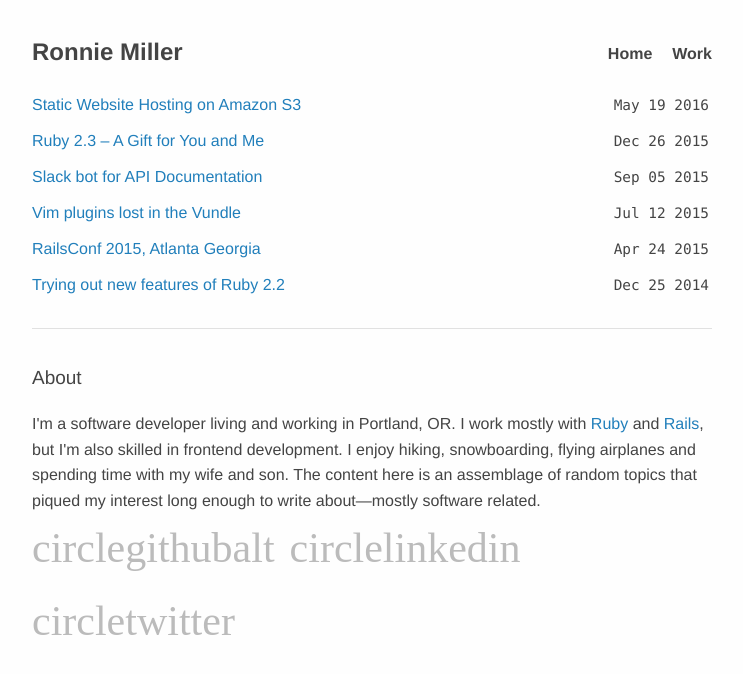
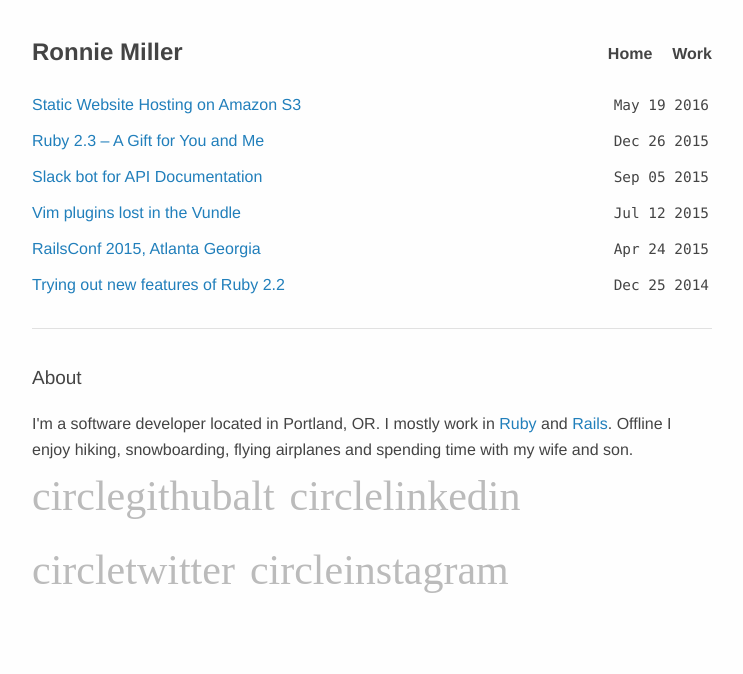
Before and after one commit to mlr/mlr.github.com, a Jekyll site: the page built from index.md, in a window 1280 px wide. Shown: the top 674 px of the page, without its empty margins (268-1011 px from the left). Built offline with Jekyll 4.4.1, drawn with Linux system fonts in a browser that asks for light colours; some web fonts are replaced.

Commit message:
Update about text and add instagram link

```diff
--- a/_includes/about.html
+++ b/_includes/about.html
@@ -1,11 +1,8 @@
     <hr />
     <h4 id="blog-about">About</h4>
     <p>
-      I'm a software developer living and working in Portland, OR. I work mostly
-      with <a href="http://ruby-lang.org" title="Ruby Language">Ruby</a> and
-      <a href="http://rubyonrails.org" title="Ruby on Rails">Rails</a>, but I'm
-      also skilled in frontend development. I enjoy hiking, snowboarding,
-      flying airplanes and spending time with my wife and son. The content here
-      is an assemblage of random topics that piqued my interest long enough to
-      write about&mdash;mostly software related.
+      I'm a software developer located in Portland, OR. I mostly work in
+      <a href="http://ruby-lang.org" title="Ruby Language">Ruby</a> and
+      <a href="http://rubyonrails.org" title="Ruby on Rails">Rails</a>.
+      Offline I enjoy hiking, snowboarding, flying airplanes and spending time with my wife and son.
     </p>
--- a/_includes/footer.html
+++ b/_includes/footer.html
@@ -5,6 +5,7 @@
       <li><a href="http://github.com/mlr" class="symbol">circlegithubalt</span></a></li>
       <li><a href="http://linkedin.com/in/ronniemlr" class="symbol">circlelinkedin</span></a></li>
       <li><a href="http://twitter.com/ronniemlr" class="symbol">circletwitter</span></a></li>
+      <li><a href="http://instagram.com/ronniemlr" class="symbol">circleinstagram</span></a></li>
     </ul>
   </footer>
 </div>
```
Also changed, not shown: 9 other files.
